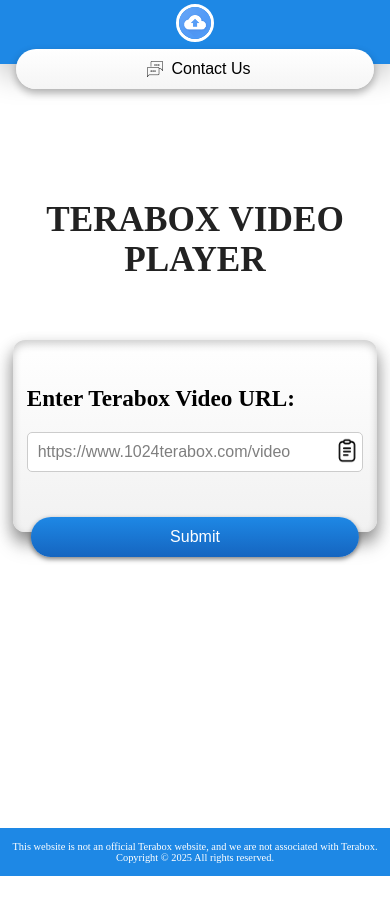
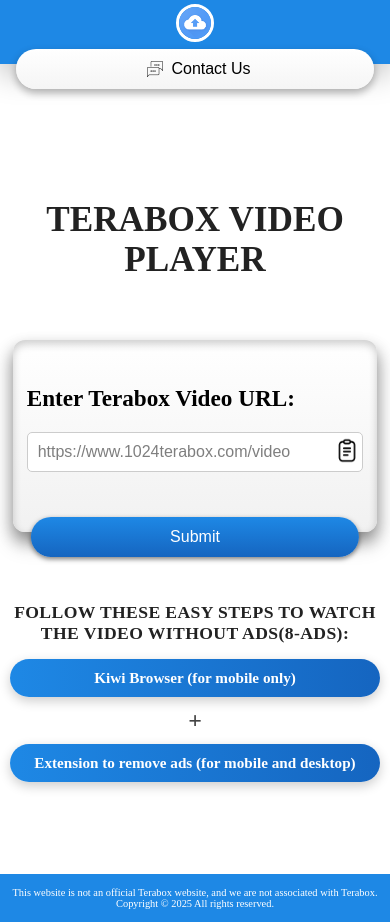
Before and after one commit to saifali3606/Terabox-Player, a React (Create React App) app: page / in a window 390 px wide. Before the commit the page ends 876 px from the top, so only its background shows below. Built offline with nearby package versions, Linux system fonts and the light colour scheme.

Commit message:
kiwi and extension added

```diff
--- a/src/components/Home/home.css
+++ b/src/components/Home/home.css
@@ -142,6 +142,58 @@
     width: 26px; /* Adjust icon size */
     height: 27px;
   }
+  /* new line added */
+.extra-links {
+  margin-top: 60px;
+  text-align: center;
+  margin-bottom: 80px;
+}
+
+.instruction-text {
+  font-size: 1.3rem;
+  font-weight: 600;
+  color: #222;
+  margin-bottom: 20px;
+  text-transform: uppercase;
+  letter-spacing: 0.5px;
+}
+
+.link-row {
+  display: flex;
+  align-items: center;
+  justify-content: center;
+  flex-wrap: wrap;
+  gap: 15px;
+}
+
+.button-link {
+  display: inline-block;
+  padding: 12px 24px;
+  border-radius: 25px;
+  background: linear-gradient(to right, #1e88e5, #1565c0);
+  color: white;
+  font-weight: 600;
+  font-size: 1rem;
+  text-decoration: none;
+  box-shadow: 0 4px 12px rgba(0, 0, 0, 0.2);
+  transition: all 0.3s ease-in-out;
+  min-width: 140px;
+  text-align: center;
+}
+
+.button-link:hover {
+  transform: scale(1.05);
+  background: linear-gradient(to right, #42a5f5, #1976d2);
+  box-shadow: 0 6px 20px rgba(0, 0, 0, 0.3);
+}
+
+.plus-sign {
+  font-size: 2rem;
+  font-weight: bold;
+  color: #555;
+  user-select: none;
+}
+
   @media only screen and (max-width: 768px) {
     .container {
       padding: 0px;
@@ -177,4 +229,34 @@
     .paste-btn{
       right: 17px;
     }
+    .extra-links {
+      margin-top: 40px;
+      margin-bottom: 60px;
+      padding: 0 10px;
+    }
+
+    .instruction-text {
+      font-size: 1.1rem;
+      margin-bottom: 15px;
+      letter-spacing: 0.4px;
+    }
+
+    .link-row {
+      flex-direction: column;
+      gap: 10px;
+    }
+
+    .button-link {
+      width: 100%;
+      font-size: 0.95rem;
+      padding: 10px 20px;
+      min-width: unset;
+      border-radius: 20px;
+    }
+
+    .plus-sign {
+      font-size: 1.5rem;
+      color: #444;
+    }
+
   }
--- a/src/components/Home/home.js
+++ b/src/components/Home/home.js
@@ -17,6 +17,18 @@
             <button className="submit" type="submit">Submit</button>
 
         </form>
+        <div className="extra-links">
+            <p className="instruction-text">Follow these easy steps to watch the video without ads(8-ads):</p>
+            <div className="link-row">
+              <a href="https://kiwi-browser-fast-quiet.en.softonic.com/android" target="_blank" rel="noopener noreferrer" className="button-link">
+                Kiwi Browser (for mobile only)
+              </a>
+              <span className="plus-sign">+</span>
+              <a href="https://chromewebstore.google.com/detail/2025-%E2%96%B7-terabox-video-link/dmmpmfnpmfdamkcijepcjkdnpjoakieo" target="_blank" rel="noopener noreferrer" className="button-link">
+                Extension to remove ads (for mobile and desktop)
+              </a>
+            </div>
+          </div>
 
       </div>
 
--- a/src/components/Video/video.js
+++ b/src/components/Video/video.js
@@ -37,6 +37,19 @@
                 </button>
           </div>
 
+          <div className="extra-links">
+            <p className="instruction-text">Follow these easy steps to watch the video without ads(8-ads):</p>
+            <div className="link-row">
+              <a href="https://kiwi-browser-fast-quiet.en.softonic.com/android" target="_blank" rel="noopener noreferrer" className="button-link">
+                Kiwi Browser (for mobile only)
+              </a>
+              <span className="plus-sign">+</span>
+              <a href="https://chromewebstore.google.com/detail/2025-%E2%96%B7-terabox-video-link/dmmpmfnpmfdamkcijepcjkdnpjoakieo" target="_blank" rel="noopener noreferrer" className="button-link">
+                Extension to remove ads (for mobile and desktop)
+              </a>
+            </div>
+          </div>
+
 
         </div>
 
```
